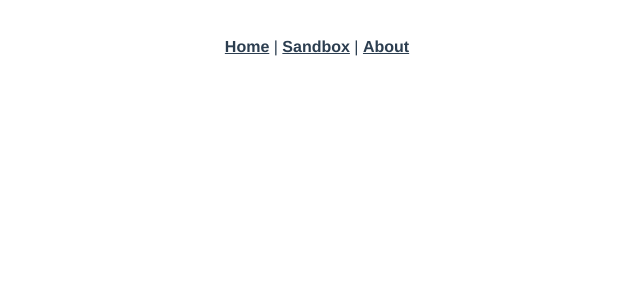
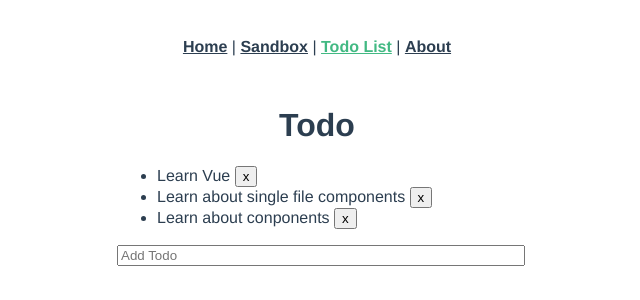
Before and after one commit to tsubo/vue-tutorial, a Vue app: page /todolist in a window 1280 px wide. Shown: the top 300 px of the page, without its empty margins (323-963 px from the left). Built offline with nearby package versions, Linux system fonts and the light colour scheme.

Commit message:
components

```diff
--- a/src/App.vue
+++ b/src/App.vue
@@ -5,6 +5,7 @@
       <router-link to="/">Home</router-link> |
       <!-- "/sandbox" へのリンクを追加 -->
       <router-link to="/sandbox">Sandbox</router-link> |
+      <router-link to="/todolist">Todo List</router-link> |
       <router-link to="/about">About</router-link>
     </div>
 
--- /dev/null
+++ b/src/components/TodoInputText.vue
@@ -0,0 +1,33 @@
+<template>
+  <input
+    type="text"
+    v-model="value"
+    @change="onChange($event.target.value)"
+    placeholder="Add Todo"
+  >
+</template>
+
+<script>
+export default {
+  data() {
+    return {
+      value: ""
+    };
+  },
+  methods: {
+    onChange(value) {
+      const trimedText = value.trim();
+      if (trimedText) {
+        this.$emit("addTodo", trimedText);
+      }
+      this.value = "";
+    }
+  }
+};
+</script>
+
+<style>
+input {
+  width: 100%;
+}
+</style>
--- /dev/null
+++ b/src/components/TodoListItem.vue
@@ -0,0 +1,19 @@
+<template>
+  <!-- todo プロパティのテキストを表示 -->
+  <li>
+    {{ todo.text }}
+    <button @click="$emit('remove', todo.id)">x</button>
+  </li>
+</template>
+
+<script>
+export default {
+  // 親コンポーネントから todo プロパティを受け取る
+  props: {
+    todo: {
+      type: Object, // オブジェクト型であること
+      required: true // 必須項目
+    }
+  }
+};
+</script>
--- a/src/router.js
+++ b/src/router.js
@@ -2,6 +2,7 @@ import Vue from 'vue'
 import Router from 'vue-router'
 import Home from './views/Home.vue'
 import Sandbox from './views/SandBox.vue'
+import TodoList from './views/TodoList.vue'
 
 Vue.use(Router)
 
@@ -31,5 +32,11 @@ export default new Router({
       name: 'sandbox',
       component: Sandbox,
     },
+    {
+      // sandbox パスの追加
+      path: '/todolist',
+      name: 'todolist',
+      component: TodoList,
+    },
   ],
 })
--- /dev/null
+++ b/src/views/TodoList.vue
@@ -0,0 +1,77 @@
+<template>
+  <div class="todolist">
+    <h1>Todo</h1>
+    <ul v-if="todos.length">
+      <!-- TodoListItem コンポーネントを使います -->
+      <!-- v-bind を使って動的に todo プロパティを渡します -->
+      <!-- remove イベントをハンドリングして removeTodo メソッドをコールします -->
+      <TodoListItem
+        v-for="todo in todos"
+        :key="todo.id"
+        :todo="todo"
+        @remove="removeTodo"
+      />
+    </ul>
+    <p v-else>
+      TODO 一覧はありません
+    </p>
+    <TodoInputText @addTodo="addTodo" />
+  </div>
+</template>
+
+<script>
+// TodoListItem コンポーネントを import します
+import TodoListItem from "../components/TodoListItem";
+import TodoInputText from "../components/TodoInputText";
+
+export default {
+  // 使用するコンポーネントを Vue に伝えます
+  components: {
+    TodoListItem,
+    TodoInputText
+  },
+  data() {
+    return {
+      todos: [
+        { id: 1, text: "Learn Vue" },
+        { id: 2, text: "Learn about single file components" },
+        { id: 3, text: "Learn about conponents" }
+      ]
+    };
+  },
+  methods: {
+    nextId() {
+      if (this.todos.length) {
+        return Math.max(...this.todos.map(todo => todo.id)) + 1;
+      }
+      return 1;
+    },
+    addTodo(text) {
+      const trimedText = text.trim();
+      if (trimedText) {
+        this.todos.push({
+          id: this.nextId(),
+          text: trimedText
+        });
+      }
+    },
+    removeTodo(idToRemove) {
+      this.todos = this.todos.filter(todo => {
+        return todo.id !== idToRemove;
+      });
+    }
+  }
+};
+</script>
+
+<style>
+h1 {
+  text-align: center;
+}
+
+.todolist {
+  max-width: 400px;
+  margin: 0 auto;
+  text-align: left;
+}
+</style>
```
